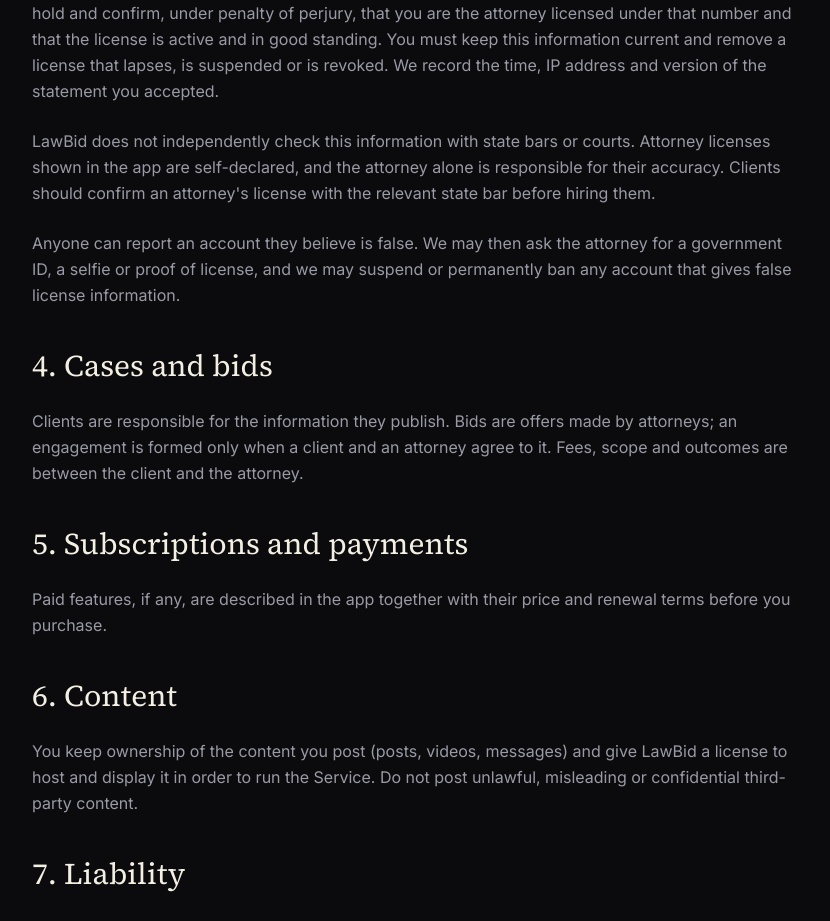
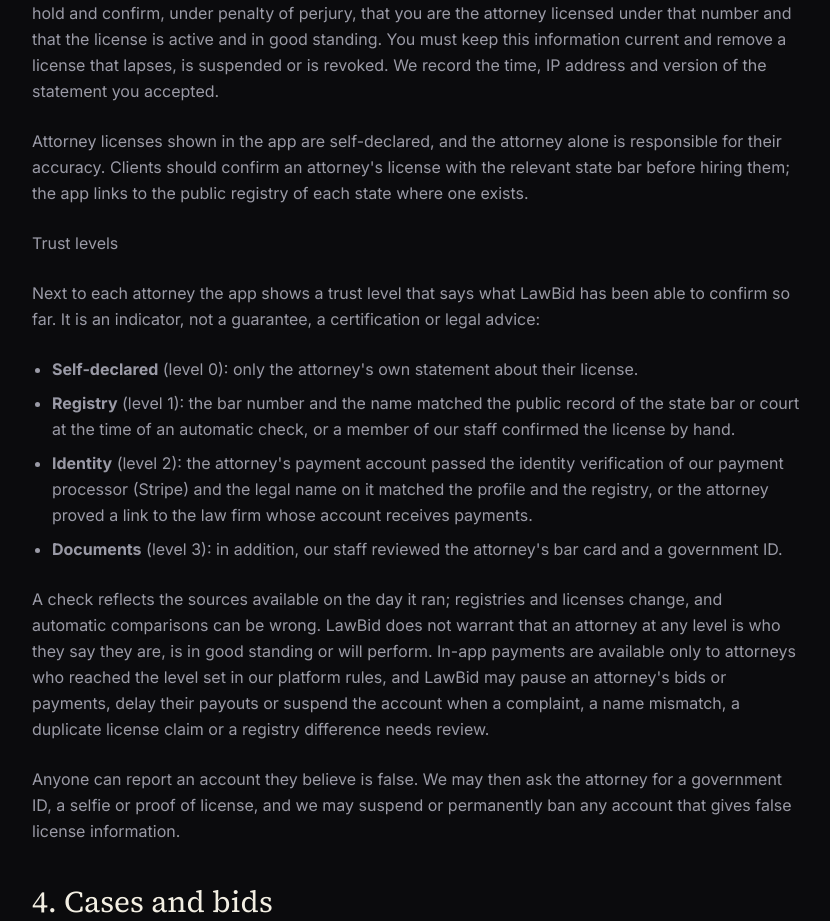
Before and after one commit to syimykkalykov1999/LawBidSite, a Next.js app: page /terms in a window 1280 px wide. Shown: the part 900-1821 px from the top of the page, without its empty margins (224-1054 px from the left). Built offline with nearby package versions, Linux system fonts and the light colour scheme; no server answers.

Commit message:
Terms: trust levels next to attorneys (draft for lawyer review)
Co-Authored-By: Claude Fable 5.1 <noreply@anthropic.com>
Claude-Session: https://claude.ai/code/session_01GmTqV7oUR4acadRxJm1t1R

```diff
--- a/src/app/(site)/(legal)/terms/page.tsx
+++ b/src/app/(site)/(legal)/terms/page.tsx
@@ -32,9 +32,39 @@ export default function Terms() {
         suspended or is revoked. We record the time, IP address and version of the statement you accepted.
       </p>
       <p>
-        LawBid does not independently check this information with state bars or courts. Attorney licenses shown in the
-        app are self-declared, and the attorney alone is responsible for their accuracy. Clients should confirm an
-        attorney&apos;s license with the relevant state bar before hiring them.
+        Attorney licenses shown in the app are self-declared, and the attorney alone is responsible for their accuracy.
+        Clients should confirm an attorney&apos;s license with the relevant state bar before hiring them; the app links
+        to the public registry of each state where one exists.
+      </p>
+      <h3>Trust levels</h3>
+      <p>
+        Next to each attorney the app shows a trust level that says what LawBid has been able to confirm so far. It is
+        an indicator, not a guarantee, a certification or legal advice:
+      </p>
+      <ul>
+        <li>
+          <strong>Self-declared</strong> (level 0): only the attorney&apos;s own statement about their license.
+        </li>
+        <li>
+          <strong>Registry</strong> (level 1): the bar number and the name matched the public record of the state bar
+          or court at the time of an automatic check, or a member of our staff confirmed the license by hand.
+        </li>
+        <li>
+          <strong>Identity</strong> (level 2): the attorney&apos;s payment account passed the identity verification of
+          our payment processor (Stripe) and the legal name on it matched the profile and the registry, or the attorney
+          proved a link to the law firm whose account receives payments.
+        </li>
+        <li>
+          <strong>Documents</strong> (level 3): in addition, our staff reviewed the attorney&apos;s bar card and a
+          government ID.
+        </li>
+      </ul>
+      <p>
+        A check reflects the sources available on the day it ran; registries and licenses change, and automatic
+        comparisons can be wrong. LawBid does not warrant that an attorney at any level is who they say they are, is in
+        good standing or will perform. In-app payments are available only to attorneys who reached the level set in our
+        platform rules, and LawBid may pause an attorney&apos;s bids or payments, delay their payouts or suspend the
+        account when a complaint, a name mismatch, a duplicate license claim or a registry difference needs review.
       </p>
       <p>
         Anyone can report an account they believe is false. We may then ask the attorney for a government ID, a selfie
```
